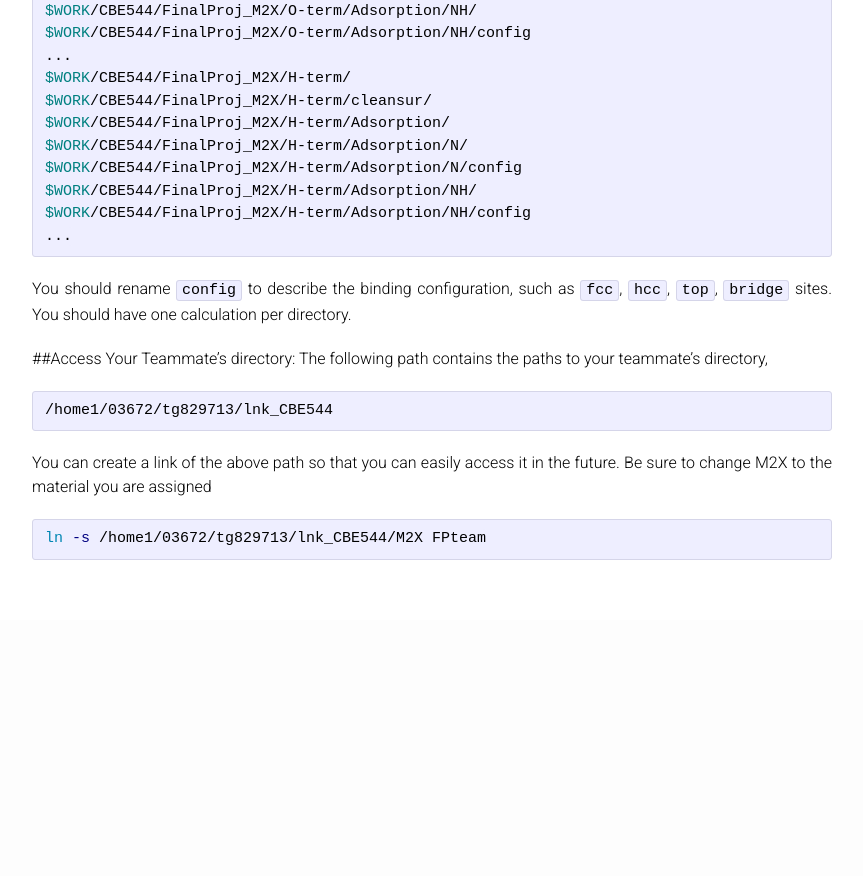
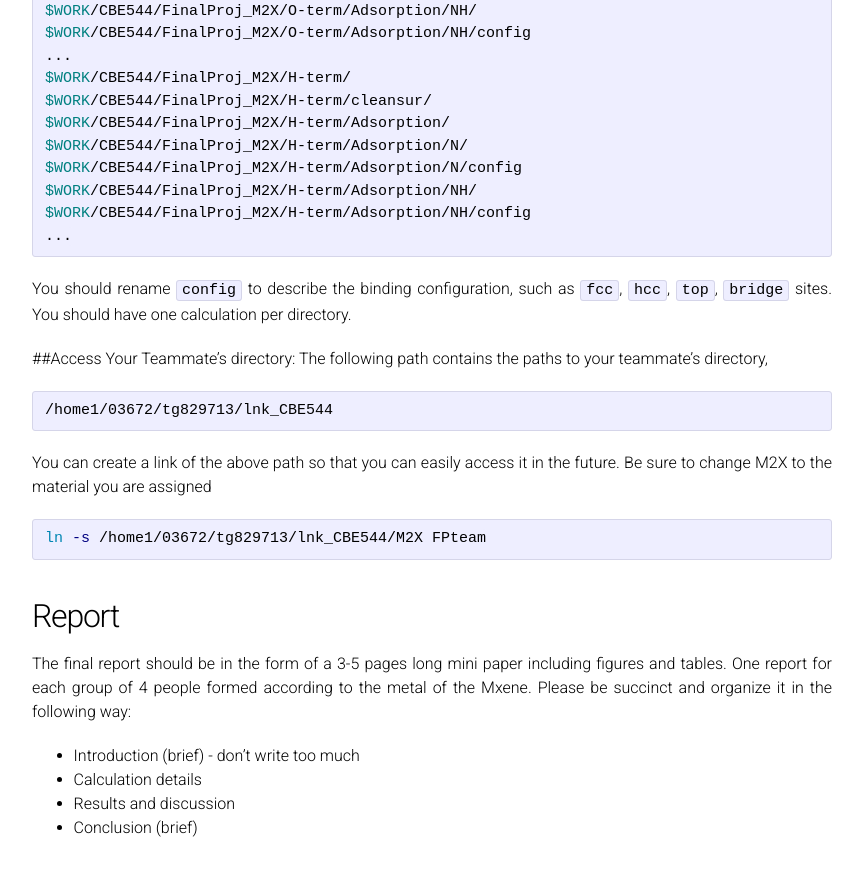
Before and after one commit to vojale/CBE544-2018.github.io, a Jekyll site: the page built from ProjectDescription.md, in a window 1280 px wide and 900 px high, scrolled down 3693 px. Shown: the top 876 px of the window, without its empty margins (208-1071 px from the left). Built offline with Jekyll 4.4.1, drawn with Linux system fonts in a browser that asks for light colours; formulas are drawn with MathJax 3; our own code applies the rules of GitHub Pages for plain Markdown files; before the commit the page ends 4313 px from its top, so only the background shows below that; part of the change alters nothing that is shown; some of the changed text lies outside the part shown.

Commit message:
Update ProjectDescription.md

````diff
--- a/ProjectDescription.md
+++ b/ProjectDescription.md
@@ -16,7 +16,7 @@ permalink: /Project/
 
 For the Final Project, you will be studying thermo-chemical ammonia synthesis on 2D MXenes (M<sub>2</sub>X) with X = C or N. Each student will be assigned a MXene to work on either a carbide or a nitride (see list of Assigned Projects). The students will work in groups of two on the same MXene to perform calculations individually, however, complementing each other. Each pair of students will present their results in class that will be critiqued by another group of two. Finally, these four students will jointly write a final report on the combined data. The due date for the final written report is <font color="red">5/1 at 5:00 PM (hard deadline)</font>.
 
-Please make use of the [Piazza](https://piazza.com/) page for troubleshooting and for sharing results.
+Please make use of the [Piazza](https://piazza.com/) page for troubleshooting, discussions and for sharing results.
 
 Turn in your final report by emailing a PDF file to:
 
@@ -143,6 +143,17 @@ You can create a link of the above path so that you can easily access it in the
 ln -s /home1/03672/tg829713/lnk_CBE544/M2X FPteam
 ```
 
+<a name='report'></a>
+
+## Report ##
+
+The final report should be in the form of a 3-5 pages long mini paper including figures and tables. One report for each group of 4 people formed according to the metal of the Mxene. Please be succinct and organize it in the following way:
+
+* Introduction (brief) - don't write too much
+* Calculation details
+* Results and discussion
+* Conclusion (brief)
+
 
 <!--Run the following to copy all your files into the shared course directory, so your classmates may access the results.
 
@@ -173,28 +184,6 @@ You are welcome to share data amongst your peers to discuss broader trends.
 
 **If you need the energy of the fixed clusters, they are available [here](../Fixed_Lattice_Clusters/energies.txt).**
 
-<a name='report'></a>
-
-## Report ##
-
-Your report should be between 3 to 5 pages long including figures and tables. Please be succinct and organize it in the following way:
-
-* Introduction (brief) - don't write too much
-* Calculation details
-* Results and discussion
-* Conclusion (brief)
-
-<a name='paper'></a>
-
-## Research Paper ##
-
-We expect that your results will form the basis of a manuscript that we will be putting together as a class. For previous class papers:
-
-* [(2011) Finite-Size Effects in O and CO Adsorption for the Late Transition Metals, *Topics in Catalysis*](http://dx.doi.org/10.1007/s11244-012-9908-x)
-* [(2015) Direct Water Decomposition on Transition Metal Surfaces: Structural Dependence and Catalytic Screening, *Catalysis Letters*](http://dx.doi.org/10.1007/s10562-016-1708-7).
-
-Notice how much the class size has grown!
-
 <a name='grading'></a>
 
 ## Grading ##
````
